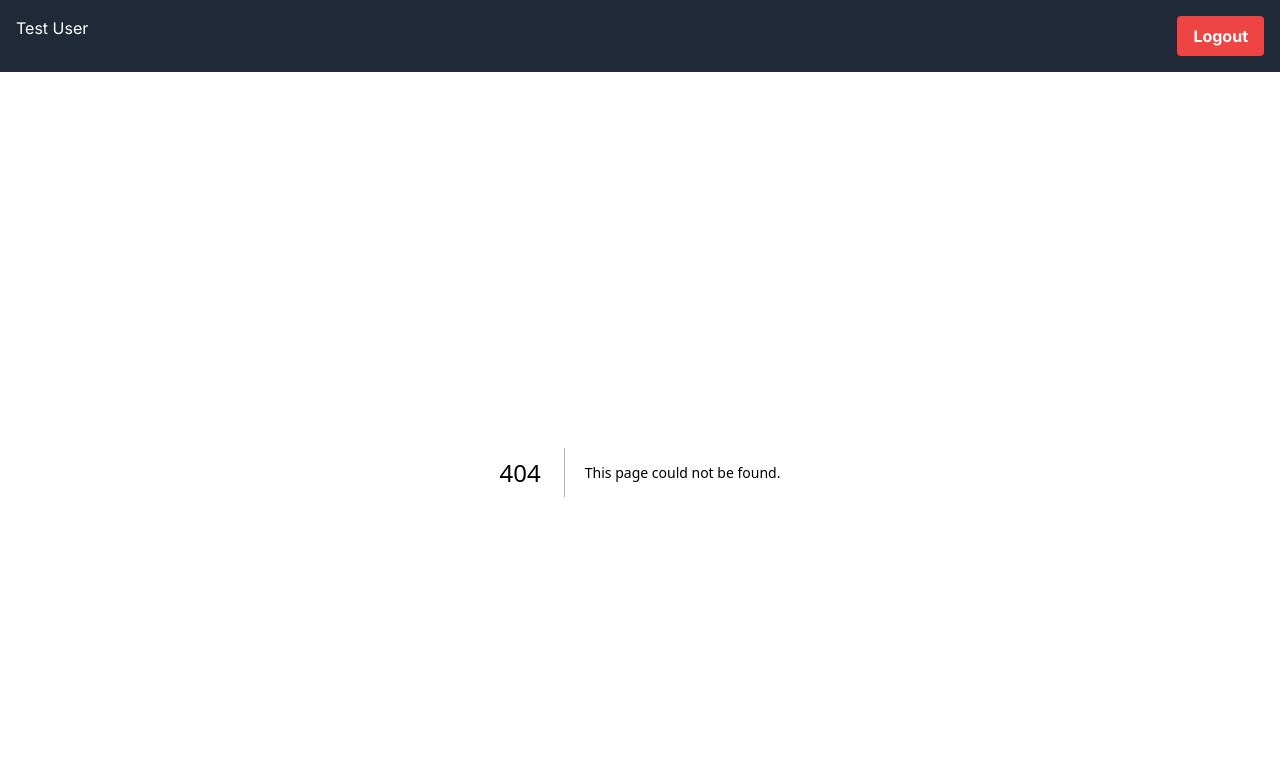
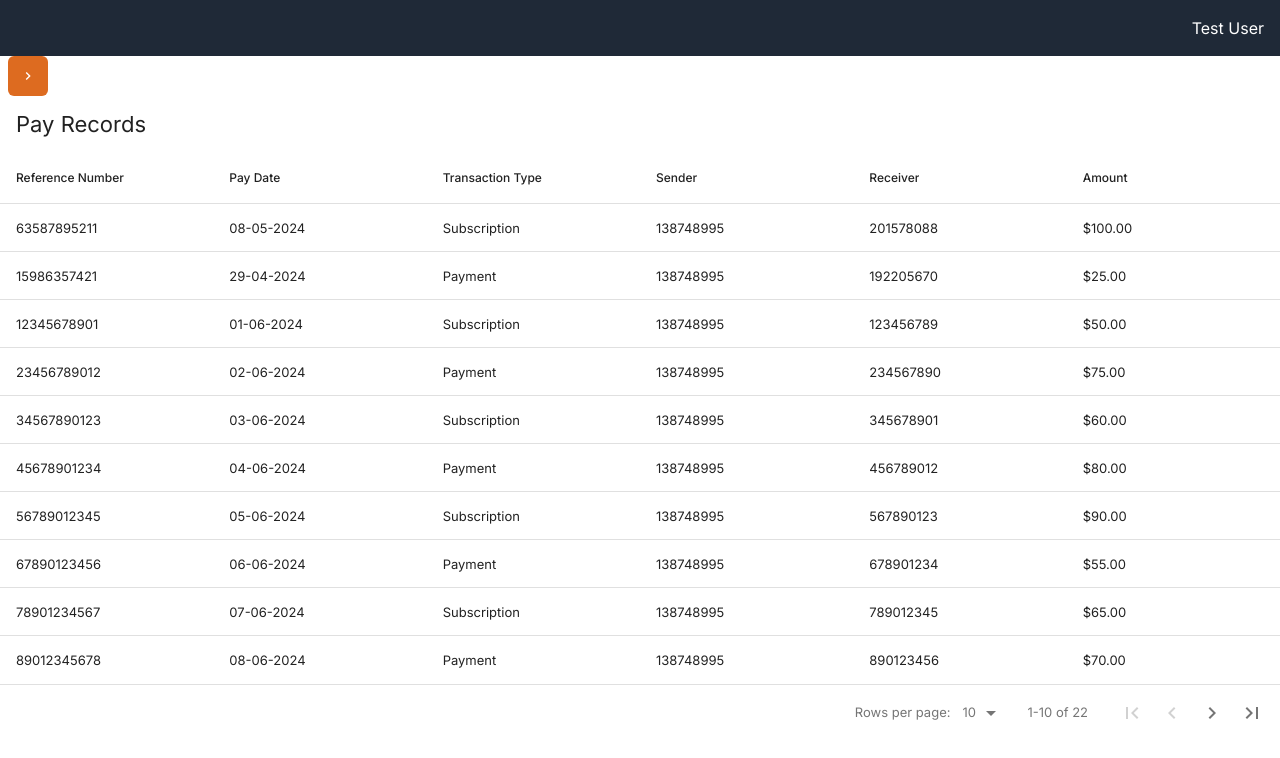
Before and after one commit to Pr-IntegradorTIGrupo1/frontend, a Next.js app: page /user/transactionHistory in a window 1280 px wide. Before the commit this address had no page. Shown: the top 758 px of the page. Built offline with nearby package versions, Linux system fonts and the light colour scheme.

Commit message:
feat: transaction history screen without mockup style

```diff
--- /dev/null
+++ b/app/interface/Transaction.ts
@@ -0,0 +1,8 @@
+export interface Transaction {
+    referenceNumber: string;
+    payDate: string;
+    transactionType: string;
+    sender: string;
+    receiver: string;
+    amount: string;
+}
--- /dev/null
+++ b/app/user/transactionHistory/page.tsx
@@ -0,0 +1,20 @@
+'use client'
+import LeftDrawer from "@/components/Drawer";
+import PayRecordsTable from "@/components/PayRecordsTable";
+import  data  from "@/components/datosPrueba/transactionHistory.testdata";
+// Datos de prueba
+// Datos de prueba
+
+
+const transactionHistory = () => {
+
+    return (
+        <div>
+            <LeftDrawer />
+            <main>
+                <PayRecordsTable data={data} />
+            </main>
+        </div>
+    )
+};
+export default transactionHistory
--- a/components/Drawer.tsx
+++ b/components/Drawer.tsx
@@ -1,26 +1,26 @@
 'use client'
 import {
     Drawer,
-    DrawerBody,
-    DrawerFooter,
     DrawerHeader,
     DrawerOverlay,
     DrawerContent,
-    DrawerCloseButton,
     useDisclosure,
     Button,
-    Input,
-    RadioGroup,
-    Stack,
-    Radio,
+    VStack,
     IconButton,
+    Spacer,
   } from '@chakra-ui/react'
 //import { ChevronRightIcon } from 'lucide-react'
 import React from 'react'
 import { ChevronRightIcon } from '@chakra-ui/icons';
+import Link from 'next/link'
+
 export default function LeftDrawer() {
     const { isOpen, onOpen, onClose } = useDisclosure()
-
+    const handleLogout = () => {
+      // Aquí puedes manejar la lógica de cierre de sesión
+      console.log('User logged out');
+  };
 
     return (
       <>
@@ -36,11 +36,20 @@ export default function LeftDrawer() {
           <DrawerOverlay />
           <DrawerContent>
             <DrawerHeader borderBottomWidth='1px'>Basic Drawer</DrawerHeader>
-            <DrawerBody>
-              <p>Some contents...</p>
-              <p>Some contents...</p>
-              <p>Some contents...</p>
-            </DrawerBody>
+            <VStack align="start" spacing={4}>
+              <Link href="/">
+                <Button colorScheme='orange' className="ml-2 bg-gray-800">Inicio</Button>
+              </Link>
+              <Button colorScheme='orange' className="ml-2 bg-gray-800">Gestor de pagos</Button>
+              <Link href="/user/transactionHistory">
+                <Button  colorScheme='orange' className="ml-2 bg-gray-800">Historial de transacciones</Button>
+              </Link >
+              <Button colorScheme='orange' className="ml-2 bg-gray-800">Pagos recurrentes</Button>
+              <Spacer className='mt-80' />
+              <Spacer className='mt-80' />
+              <Button onClick={handleLogout} colorScheme='orange' className="ml-2 bg-gray-800">Cerrar sesion</Button>
+
+            </VStack>
           </DrawerContent>
         </Drawer>
       </>
--- a/components/Navbar.tsx
+++ b/components/Navbar.tsx
@@ -2,17 +2,12 @@
 import React from 'react';
 
 const Navbar = ({ userName }: { userName: string }) => {
-    const handleLogout = () => {
-        // Aquí puedes manejar la lógica de cierre de sesión
-        console.log('User logged out');
-    };
+
 
     return (
-        <nav className="bg-gray-800 p-4 text-white flex justify-between">
-            <span>{userName}</span>
-            <button onClick={handleLogout} className="bg-red-500 hover:bg-red-700 text-white font-bold py-2 px-4 rounded">
-                Logout
-            </button>
+        <nav className="bg-gray-800 p-4 text-white flex justify-end">
+            <h1>{userName}</h1>
+
         </nav>
     );
 };
--- /dev/null
+++ b/components/PayRecordsTable.tsx
@@ -0,0 +1,45 @@
+import DataTable from 'react-data-table-component';
+import { Transaction } from '@/app/interface/Transaction';
+const columns = [
+    {
+      name: 'Reference Number',
+      selector: (row: Transaction) => row.referenceNumber,
+      sortable: true,
+    },
+    {
+      name: 'Pay Date',
+      selector: (row: Transaction) => row.payDate,
+      sortable: true,
+    },
+    {
+      name: 'Transaction Type',
+      selector: (row: Transaction) => row.transactionType,
+      sortable: true,
+    },
+    {
+      name: 'Sender',
+      selector: (row: Transaction) => row.sender,
+      sortable: true,
+    },
+    {
+      name: 'Receiver',
+      selector: (row: Transaction) => row.receiver,
+      sortable: true,
+    },
+    {
+      name: 'Amount',
+      selector: (row: Transaction) => row.amount,
+      sortable: true,
+    },
+];
+
+export default function PayRecordsTable({data}: {data: any[]}) {
+    return (
+        <DataTable
+            title="Pay Records"
+            columns={columns}
+            data={data}
+            pagination
+        />
+    )
+}
--- /dev/null
+++ b/components/datosPrueba/transactionHistory.testdata.ts
@@ -0,0 +1,182 @@
+const data = [
+    {
+        referenceNumber: '63587895211',
+        payDate: '08-05-2024',
+        transactionType: 'Subscription',
+        sender: '138748995',
+        receiver: '201578088',
+        amount: '$100.00',
+    },
+    {
+        referenceNumber: '15986357421',
+        payDate: '29-04-2024',
+        transactionType: 'Payment',
+        sender: '138748995',
+        receiver: '192205670',
+        amount: '$25.00',
+    },
+    // 20 nuevos conjuntos de datos
+    {
+        referenceNumber: '12345678901',
+        payDate: '01-06-2024',
+        transactionType: 'Subscription',
+        sender: '138748995',
+        receiver: '123456789',
+        amount: '$50.00',
+    },
+    {
+        referenceNumber: '23456789012',
+        payDate: '02-06-2024',
+        transactionType: 'Payment',
+        sender: '138748995',
+        receiver: '234567890',
+        amount: '$75.00',
+    },
+    {
+        referenceNumber: '34567890123',
+        payDate: '03-06-2024',
+        transactionType: 'Subscription',
+        sender: '138748995',
+        receiver: '345678901',
+        amount: '$60.00',
+    },
+    {
+        referenceNumber: '45678901234',
+        payDate: '04-06-2024',
+        transactionType: 'Payment',
+        sender: '138748995',
+        receiver: '456789012',
+        amount: '$80.00',
+    },
+    {
+        referenceNumber: '56789012345',
+        payDate: '05-06-2024',
+        transactionType: 'Subscription',
+        sender: '138748995',
+        receiver: '567890123',
+        amount: '$90.00',
+    },
+    {
+        referenceNumber: '67890123456',
+        payDate: '06-06-2024',
+        transactionType: 'Payment',
+        sender: '138748995',
+        receiver: '678901234',
+        amount: '$55.00',
+    },
+    {
+        referenceNumber: '78901234567',
+        payDate: '07-06-2024',
+        transactionType: 'Subscription',
+        sender: '138748995',
+        receiver: '789012345',
+        amount: '$65.00',
+    },
+    {
+        referenceNumber: '89012345678',
+        payDate: '08-06-2024',
+        transactionType: 'Payment',
+        sender: '138748995',
+        receiver: '890123456',
+        amount: '$70.00',
+    },
+    {
+        referenceNumber: '90123456789',
+        payDate: '09-06-2024',
+        transactionType: 'Subscription',
+        sender: '138748995',
+        receiver: '901234567',
+        amount: '$85.00',
+    },
+    {
+        referenceNumber: '01234567890',
+        payDate: '10-06-2024',
+        transactionType: 'Payment',
+        sender: '138748995',
+        receiver: '012345678',
+        amount: '$95.00',
+    },
+    {
+        referenceNumber: '12345678901',
+        payDate: '11-06-2024',
+        transactionType: 'Subscription',
+        sender: '138748995',
+        receiver: '123456789',
+        amount: '$75.00',
+    },
+    {
+        referenceNumber: '23456789012',
+        payDate: '12-06-2024',
+        transactionType: 'Payment',
+        sender: '138748995',
+        receiver: '234567890',
+        amount: '$85.00',
+    },
+    {
+        referenceNumber: '34567890123',
+        payDate: '13-06-2024',
+        transactionType: 'Subscription',
+        sender: '138748995',
+        receiver: '345678901',
+        amount: '$95.00',
+    },
+    {
+        referenceNumber: '45678901234',
+        payDate: '14-06-2024',
+        transactionType: 'Payment',
+        sender: '138748995',
+        receiver: '456789012',
+        amount: '$65.00',
+    },
+    {
+        referenceNumber: '56789012345',
+        payDate: '15-06-2024',
+        transactionType: 'Subscription',
+        sender: '138748995',
+        receiver: '567890123',
+        amount: '$75.00',
+    },
+    {
+        referenceNumber: '67890123456',
+        payDate: '16-06-2024',
+        transactionType: 'Payment',
+        sender: '138748995',
+        receiver: '678901234',
+        amount: '$85.00',
+    },
+    {
+        referenceNumber: '78901234567',
+        payDate: '17-06-2024',
+        transactionType: 'Subscription',
+        sender: '138748995',
+        receiver: '789012345',
+        amount: '$95.00',
+    },
+    {
+        referenceNumber: '89012345678',
+        payDate: '18-06-2024',
+        transactionType: 'Payment',
+        sender: '138748995',
+        receiver: '890123456',
+        amount: '$65.00',
+    },
+    {
+        referenceNumber: '90123456789',
+        payDate: '19-06-2024',
+        transactionType: 'Subscription',
+        sender: '138748995',
+        receiver: '901234567',
+        amount: '$75.00',
+    },
+    {
+        referenceNumber: '01234567890',
+        payDate: '20-06-2024',
+        transactionType: 'Payment',
+        sender: '138748995',
+        receiver: '012345678',
+        amount: '$85.00',
+    },
+
+];
+
+export default data;
--- a/package.json
+++ b/package.json
@@ -23,6 +23,7 @@
     "lucide-react": "^0.378.0",
     "next": "14.2.3",
     "react": "^18",
+    "react-data-table-component": "^7.6.2",
     "react-dom": "^18",
     "tailwind-merge": "^2.3.0",
     "tailwindcss-animate": "^1.0.7"
```
Also changed, not shown: 1 other file (tests, documents, lock files or other folders).
